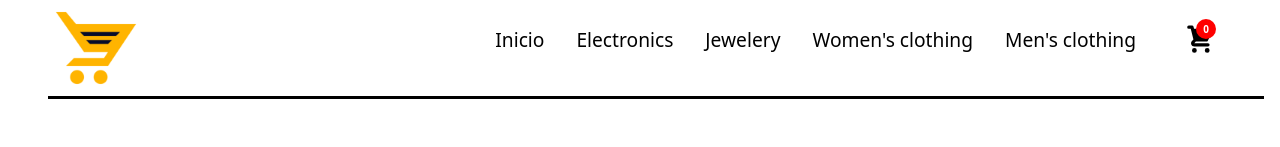
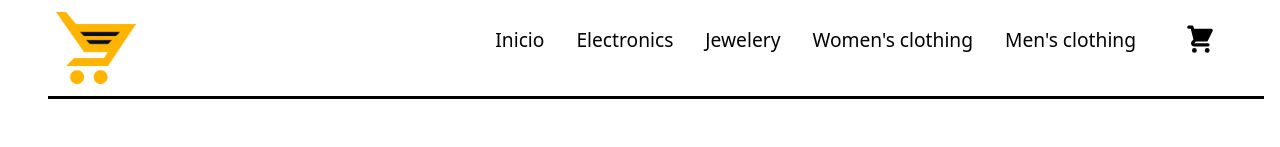
Before and after one commit to lautaroGozalvezGaray/Ecommerce-GozalvezGaray, a React (Create React App) app: page / in a window 1280 px wide. Shown: the top 147 px of the page. Built offline with nearby package versions, Linux system fonts and the light colour scheme.

Commit message:
agregado de desmontaje del numero del carrito si no hay productos

```diff
--- a/src/components/CartWidget/index.jsx
+++ b/src/components/CartWidget/index.jsx
@@ -10,11 +10,14 @@ const CartWidget = () => {
     const {quantity} = useContext(Shop);
 
     return(
-        <div className="widgetContainer">
-            <Link to={"/Cart"} className="link"><HiShoppingCart className="icon"/>{<span>{(cart.length)}</span> && <span className="cartOne">{quantity()}</span>}</Link>
+        <>
+        {cart.length > 0
+        ? <Link to={"/Cart"} className="link"><HiShoppingCart className="icon"/>{<span className="cartOne">{quantity()}</span>}</Link>
+        : <Link to={"/Cart"} className="link"><HiShoppingCart className="icon"/></Link>
 
+        }
+        </>
 
-        </div>
     )
 }
 
```
